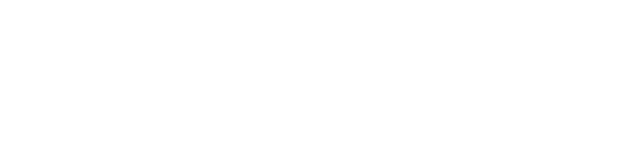
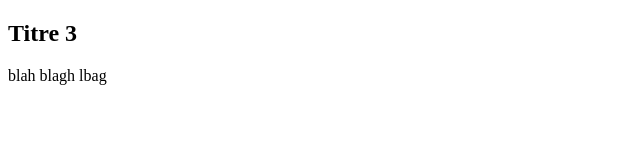
Before and after one commit to Kenshirosan/learn-git, a plain HTML site: page index.html in a window 1280 px wide. Shown: the whole page, without its empty margins (0-640 px from the left). Drawn offline with Linux system fonts and the light colour scheme.

Commit message:
add section infos

```diff
--- a/index.html
+++ b/index.html
@@ -5,6 +5,13 @@
     <title>Title</title>
   </head>
   <body>
-    <main></main>
+    <main>
+      <section>
+        <article>
+          <h2>Titre 3</h2>
+          <p>blah blagh lbag</p>
+        </article>
+      </section>
+    </main>
   </body>
 </html>
```
